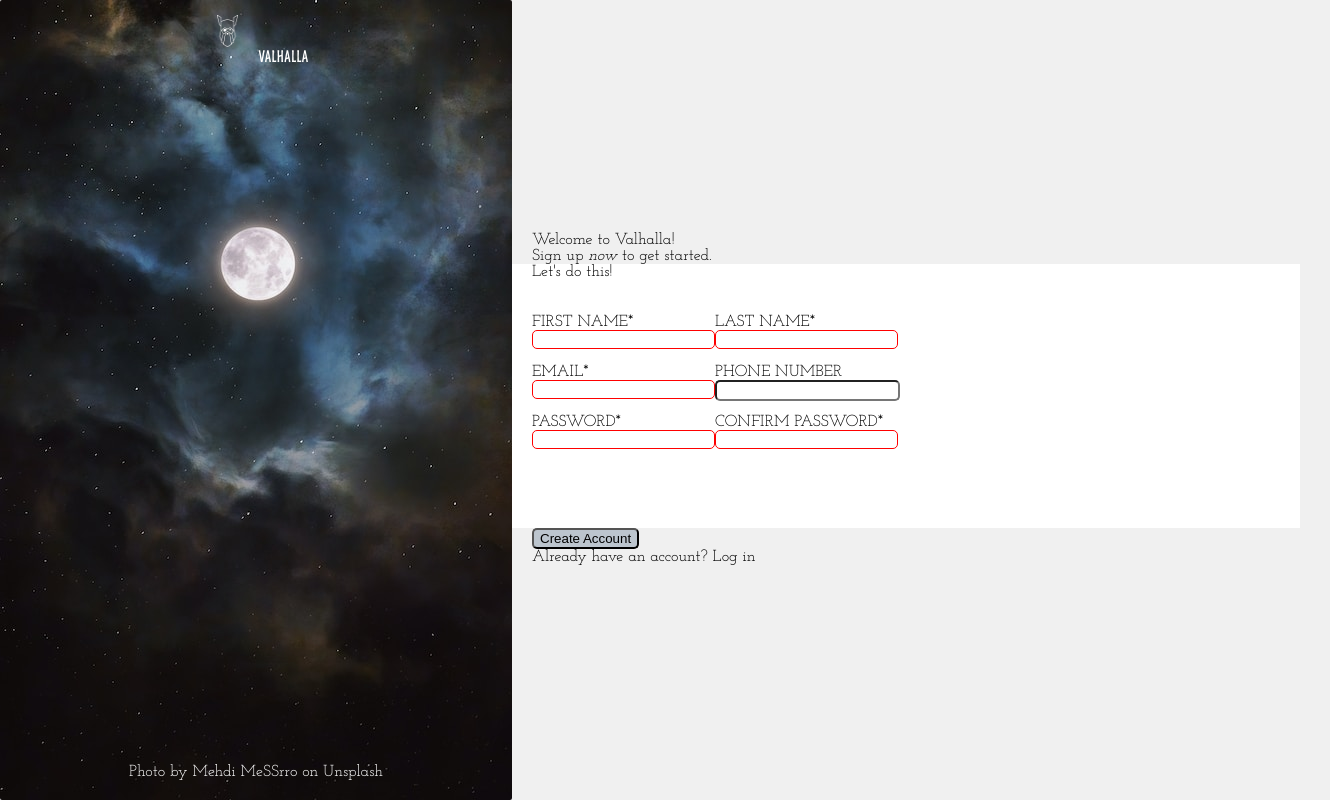
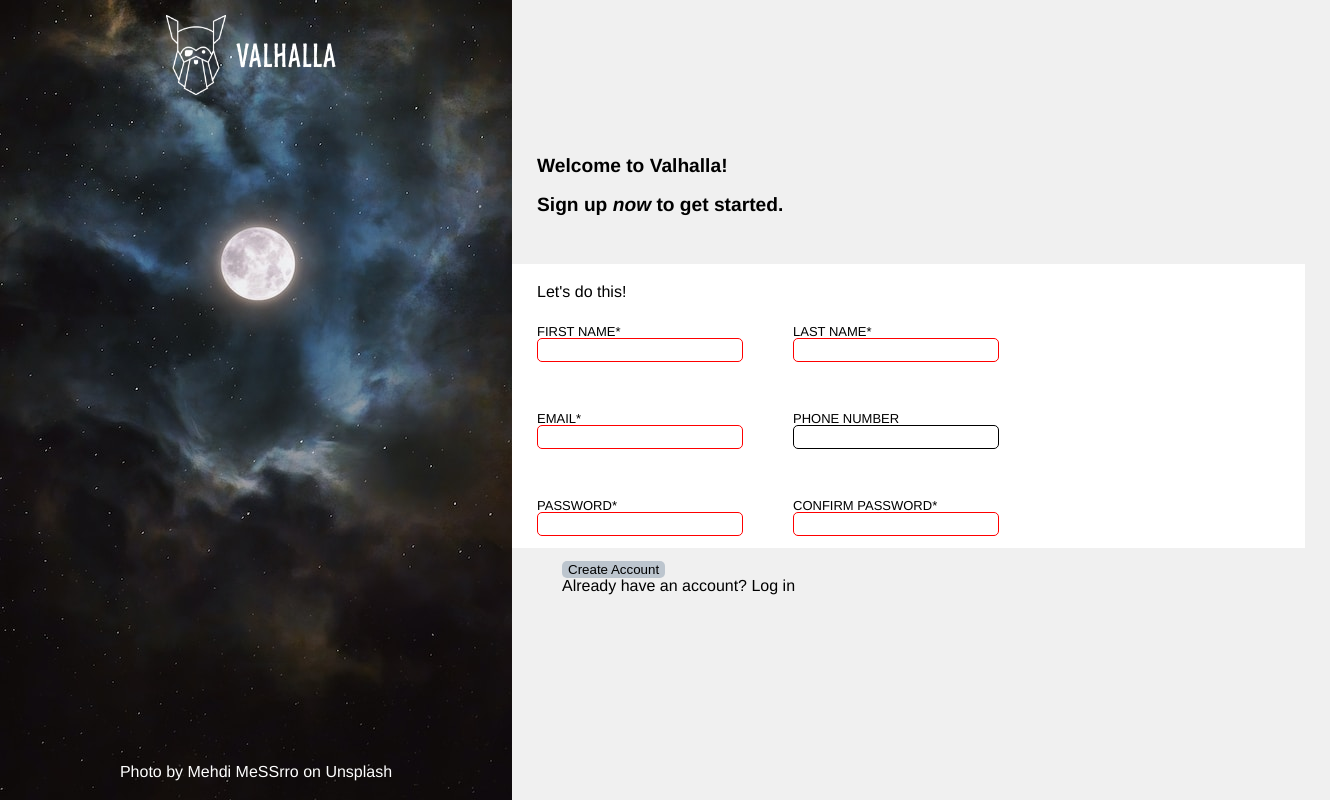
Before and after one commit to santiagotena/sign-up-form, a plain HTML site: page index.html in a window 1280 px wide. Shown: the whole page, 1330 px wide, since content can reach past the window. Drawn offline with Linux system fonts and the light colour scheme.

Commit message:
Update form

```diff
--- a/css/styles.css
+++ b/css/styles.css
@@ -3,10 +3,9 @@
 	src: url(../assets/Norse-Bold.otf);
 }
 
-@import url('https://fonts.googleapis.com/css2?family=Josefin+Slab&display=swap');
-
 body {
-	font-family: 'Josefin Slab', serif, system-ui;
+	font-family: Helvetica, sans-serif, system-ui;
+	font-weight: 200;
 	width: 100vw;
 	height: 100vh;
 	overflow: hidden;
@@ -23,9 +22,13 @@ a {
 button {
 	background-color: rgb(188, 197, 206);
 	border-radius: 5px;
+	border: 0;
 }
 input {
+	height: 20px;
+	width: 200px;
 	border-radius: 5px;
+	border: 1px solid black;
 }
 
 .img {
@@ -36,66 +39,77 @@ input {
 	height: 100%;
 	background: url(../assets/mehdi-messro.jpg) no-repeat center;
 	background-size: cover;
-	border-radius: 2px;
 }
 .logo-container {
-	/* display: flex; */
-	/* justify-content: start; */
-}
-.logo {
-	width: 20%;
-	height: 20%;
+	width: 100%;
+	height: 10%;
+	display: flex;
+	justify-content: center;
 	padding: 15px;
 }
 .valhalla {
 	color: white;
 	font-family: norse-font;
+	font-size: xx-large;
+	padding: 10px;
+	align-self: center;
 }
 .img-description {
 	margin-top: auto;
 	margin-bottom: 20px;
 	font-size: 100%;
 	color: white;
-	font-weight: 500;
+	font-weight: 100;
 }
 
 .info {
 	width: 60%;
 	height: 100%;
-	display: flex;
-	flex-direction: column;
 }
 .info-header,
 .info-form,
 .info-submit {
 	height: 33%;
 	width: 100%;
-	padding-left: 20px;
+	padding-left: 25px;
 }
-
 .info-header {
 	display: flex;
 	flex-direction: column;
 	justify-content: end;
+	font-size: larger;
+}
+.info-header h1 {
+	padding-bottom: 50px;
+	font-weight: 600;
 }
 
 .info-form {
 	background-color: white;
+	padding-top: 20px;
 }
-.flex-form {
-	display: flex;
-	flex-direction: column;
-	justify-content: flex-end;
-	align-content: flex-end;
+.info-form form {
+	height: inherit;
 }
-
 .flex-form h1,
 .name-input,
 .contact-info,
 .password-input {
+	height: 100%;
 	display: flex;
-	height: 50px;
+	align-items: center;
 }
+.name-input,
+.contact-info,
+.password-input {
+	font-size: small;
+	font-weight: 500;
+}
+.second-column {
+	padding-left: 50px;
+}
+
+
 input:focus {
 	border: 1px solid blue;
 }
--- a/index.html
+++ b/index.html
@@ -7,9 +7,6 @@
 	<title>Sign-up Form</title>
 	<link rel="stylesheet" href="css/reset.css">
 	<link rel="stylesheet" href="css/styles.css">
-	<link rel="preconnect" href="https://fonts.googleapis.com">
-	<link rel="preconnect" href="https://fonts.gstatic.com" crossorigin>
-	<link href="https://fonts.googleapis.com/css2?family=Josefin+Slab&display=swap" rel="stylesheet">
 </head>
 <body>
 	<div class="img">
@@ -33,20 +30,19 @@
 	<div class="info">
 		<div class="info-header">
 			<h1>
-				Welcome to Valhalla!<br>
+				Welcome to Valhalla!<br> <br>
 				Sign up <span class="italics">now</span> to get started.
 			</h1>
 		</div>
 		<div class="info-form">
 			<form action="">
-				<div class="flex-form">
 				<h1>Let's do this!</h1>
 				<div class="name-input">
 					<span>
 						<label for="first-name">FIRST NAME* <br></label>
 						<input type="text" name="first-name" id="first-name" required>
 					</span>
-						<span>
+					<span class="second-column">
 						<label for="last-name">LAST NAME* <br></label>
 						<input type="text" name="last-name" id="last-name" required>
 					</span>
@@ -56,7 +52,7 @@
 						<label for="email">EMAIL* <br></label>
 						<input type="email" name="email" id="email" required>
 					</span>
-						<span>
+					<span class="second-column">
 						<label for="phone">PHONE NUMBER <br></label>
 						<input type="tel" name="phone" id="phone">
 					</span>
@@ -66,13 +62,10 @@
 						<label for="password">PASSWORD* <br></label>
 						<input type="password" name="password" id="password" required>
 					</span>
-						<span>
+					<span class="second-column">
 						<label for="password_confirm">CONFIRM PASSWORD* <br></label>
 						<input type="password" name="password_confirm" id="password_confirm" required>
 					</span>
-					</div>
-				</div>
-			</form>
 				</div>
 				<div class="info-submit">
 					<button type="submit">Create Account</button>
@@ -80,6 +73,8 @@
 						Already have an account? <a href=""> Log in</a>
 					</div>
 				</div>
+			</form>
+		</div>
 	</div>
 </body>
 </html>
```
Lines whose indentation alone changed are shown as unchanged.
